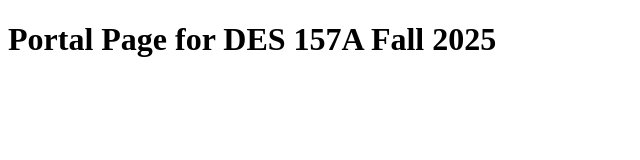
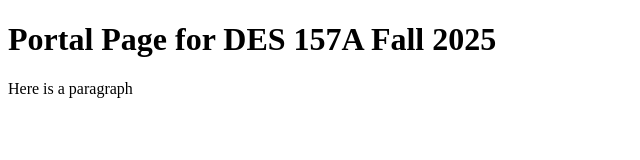
Before and after one commit to wmmeaducd/des157a-fa25, a plain HTML site: page index.html in a window 1280 px wide. Shown: the whole page, without its empty margins (0-640 px from the left). Drawn offline with Linux system fonts and the light colour scheme.

Commit message:
added a paragraph

```diff
--- a/index.html
+++ b/index.html
@@ -7,5 +7,6 @@
 </head>
 <body>
     <h1>Portal Page for DES 157A Fall 2025</h1>
+    <p>Here is a paragraph</p>
 </body>
 </html>
```
